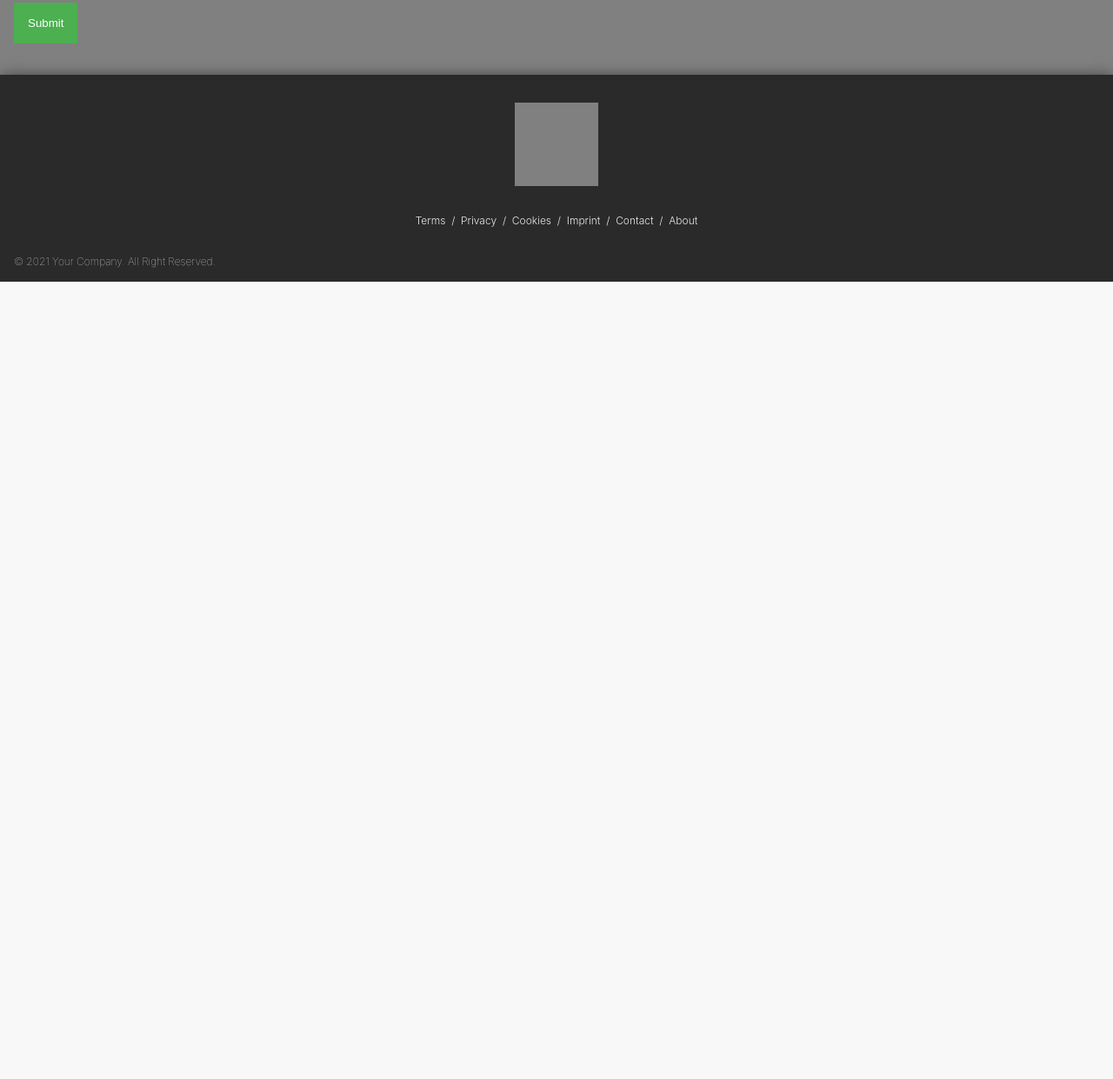
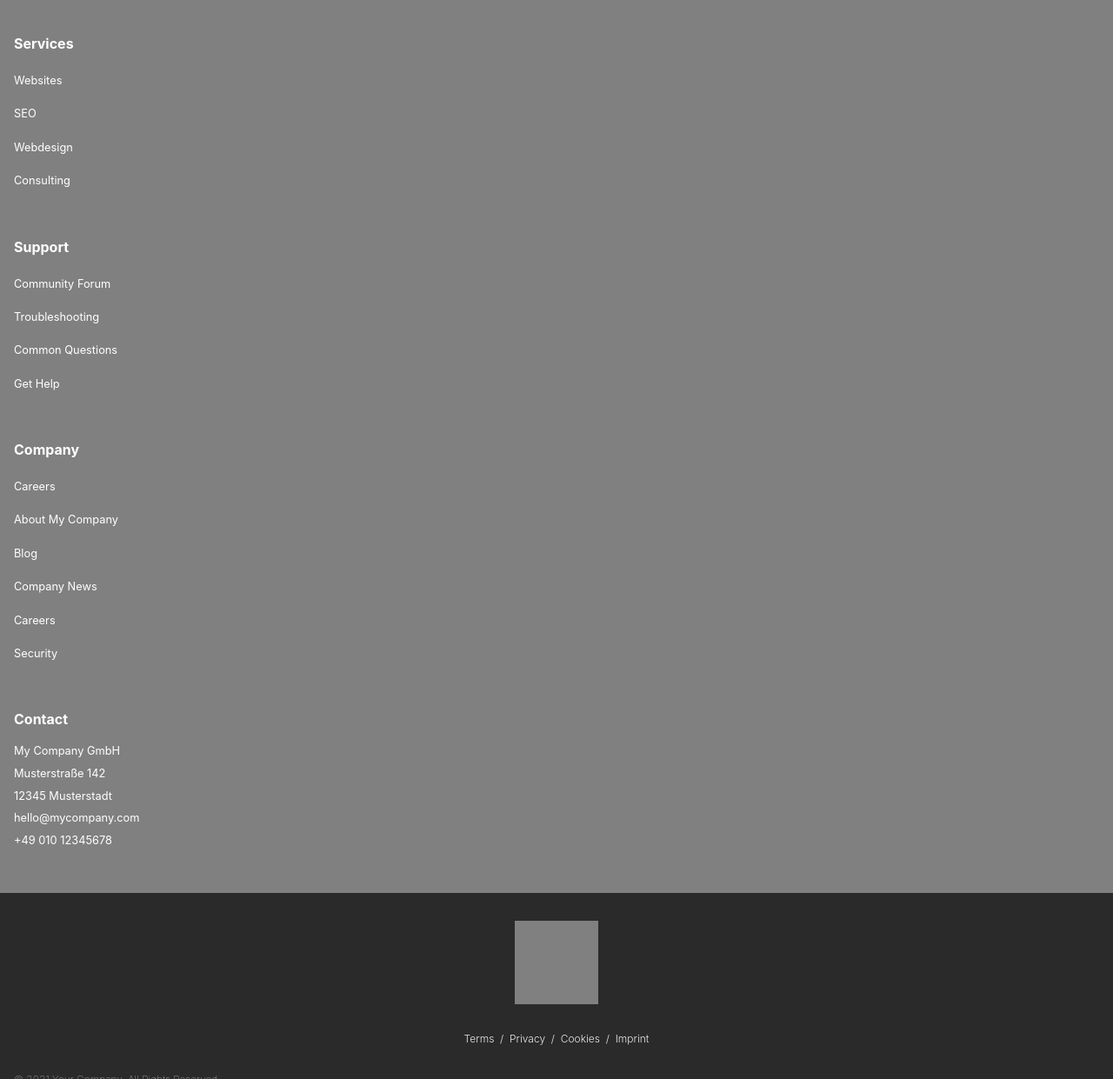
Before and after one commit to rucub100/website-template, a website: page index.html in a window 1280 px wide. Shown: the part 1559-2800 px from the top of the page at 87% size. Before the commit the page ends 1883 px from the top, so only its background shows below. Drawn offline with Linux system fonts and the light colour scheme.

Commit message:
add sitemap

```diff
--- /dev/null
+++ b/css/aside.css
@@ -0,0 +1,32 @@
+.sitemap {
+  line-height: 3;
+  padding-top: 2rem;
+}
+
+.sitemap a,
+.sitemap a:link,
+.sitemap a:visited,
+.sitemap a:active,
+.sitemap span {
+  text-decoration: none;
+  outline: none;
+  color: inherit;
+}
+
+.sitemap a:hover {
+  color: white;
+}
+
+.sitemap .heading {
+  font-size: 125%;
+  font-weight: bold;
+}
+
+.sitemap .column {
+  align-self: flex-start;
+  padding-bottom: 2rem;
+}
+
+.sitemap .contact {
+  line-height: 2;
+}
--- a/css/footer.css
+++ b/css/footer.css
@@ -11,17 +11,17 @@
   align-self: center;
 }
 
-a,
-a:link,
-a:visited,
-a:active,
-span {
+.footer a,
+.footer a:link,
+.footer a:visited,
+.footer a:active,
+.footer span {
   text-decoration: none;
   outline: none;
   color: inherit;
 }
 
-a:hover {
+.footer a:hover {
   color: white;
 }
 
--- a/index.html
+++ b/index.html
@@ -8,6 +8,7 @@
     <link rel="stylesheet" type="text/css" href="style.css" />
     <link rel="stylesheet" type="text/css" href="css/nav.css" />
     <link rel="stylesheet" type="text/css" href="css/address.css" />
+    <link rel="stylesheet" type="text/css" href="css/aside.css" />
     <link rel="stylesheet" type="text/css" href="css/footer.css" />
     <script defer type="text/javascript" src="main.js"></script>
     <script defer type="text/javascript" src="js/header-hide-onscroll.js"></script>
@@ -109,10 +110,6 @@
                     </article>
                 </section>
             </main>
-            <aside class="aside">
-                <h3>Sitemap</h3>
-            </aside>
-        </div>
             <address class="address">
                 <h3>Contact Us</h3>
                 <p>Swing by for a cup of coffee, or leave us a message:</p>
@@ -130,6 +127,42 @@
                 </form>
                 <br>
             </address>
+            <aside class="aside sitemap">
+                <div class="column">
+                    <span class="heading">Services</span><br>
+                    <a href="#">Websites</a><br>
+                    <a href="#">SEO</a><br>
+                    <a href="#">Webdesign</a><br>
+                    <a href="#">Consulting</a>
+                </div>
+                <div class="column">
+                    <span class="heading">Support</span><br>
+                    <a href="#">Community Forum</a><br>
+                    <a href="#">Troubleshooting</a><br>
+                    <a href="#">Common Questions</a><br>
+                    <a href="#">Get Help</a>
+                </div>
+                <div class="column">
+                    <span class="heading">Company</span><br>
+                    <a href="#">Careers</a><br>
+                    <a href="#">About My Company</a><br>
+                    <a href="#">Blog</a><br>
+                    <a href="#">Company News</a><br>
+                    <a href="#">Careers</a><br>
+                    <a href="#">Security</a>
+                </div>
+                <div class="column">
+                    <span class="heading">Contact</span><br>
+                    <div class="contact">
+                        <span>My Company GmbH</span><br>
+                        <span>Musterstraße 142</span><br>
+                        <span>12345 Musterstadt</span><br>
+                        <a href="mailto:hello@mycompany.com">hello@mycompany.com</a><br>
+                        <a href="tel:+4901012345678">+49 010 12345678</a>
+                    </div>
+                </div>
+            </aside>
+        </div>
         <footer class="footer">
             <div class="logo-icon-footer"></div>
             <div class="legal-container">
@@ -140,12 +173,8 @@
                 <a href="#cookies">Cookies</a>
                 <span>&nbsp;/&nbsp;</span>
                 <a href="#imprint">Imprint</a>
-                <span>&nbsp;/&nbsp;</span>
-                <a href="#contact">Contact</a>
-                <span>&nbsp;/&nbsp;</span>
-                <a href="#about">About</a>
             </div>
-            <div class="copyright">© 2021 Your Company. All Right Reserved.</div>
+            <div class="copyright">© 2021 Your Company. All Rights Reserved.</div>
         </footer>
     </div>
 </body>
--- a/js/header-hide-onscroll.js
+++ b/js/header-hide-onscroll.js
@@ -6,7 +6,7 @@ window.onscroll = function () {
     document.getElementById("header").style.top = "0";
     document.getElementById("header").style.boxShadow =
       "0px 2px 4px rgba(0, 0, 0, 0.1)";
-  } else if (currentPageYOffset > 200) {
+  } else if (currentPageYOffset > 400) {
     const offsetHeight = document.getElementById("header").offsetHeight;
     document.getElementById("header").style.top = "-" + offsetHeight + "px";
     document.getElementById("header").style.boxShadow = "none";
--- a/style.css
+++ b/style.css
@@ -61,12 +61,23 @@ body {
   align-items: center;
   width: 100%;
   padding: 1rem;
+  margin-bottom: 2rem;
 }
 
 section {
   background-color: white;
   padding: 1rem;
   box-shadow: 1px 1px 4px lightgray;
+}
+
+.address {
+  display: flex;
+  justify-content: flex-start;
+  flex-flow: column nowrap;
+  align-items: center;
+  width: 100%;
+  padding: 1rem;
+  background-color: lightgray;
 }
 
 .aside {
@@ -76,22 +87,9 @@ section {
   align-items: center;
   width: 100%;
   padding: 1rem;
-  background-color: lightgray;
-  margin-top: 2rem;
-  z-index: 3;
-}
-
-.address {
-  display: flex;
-  justify-content: flex-start;
-  flex-flow: column nowrap;
-  align-items: center;
-  width: 100%;
-  padding: 1rem;
   background-color: gray;
   color: rgba(255, 255, 255, 1);
-  box-shadow: 1px 1px 1rem rgba(0, 0, 0, 0.25);
-  z-index: 4;
+  font-size: 80%;
 }
 
 .footer {
@@ -105,8 +103,6 @@ section {
   align-items: flex-start;
   width: 100%;
   padding: 1rem;
-  box-shadow: 1px 1px 1rem rgba(0, 0, 0, 0.5);
-  z-index: 5;
 }
 
 /* 640px / 16px/em = 40em */
```
Lines whose indentation alone changed are shown as unchanged.
